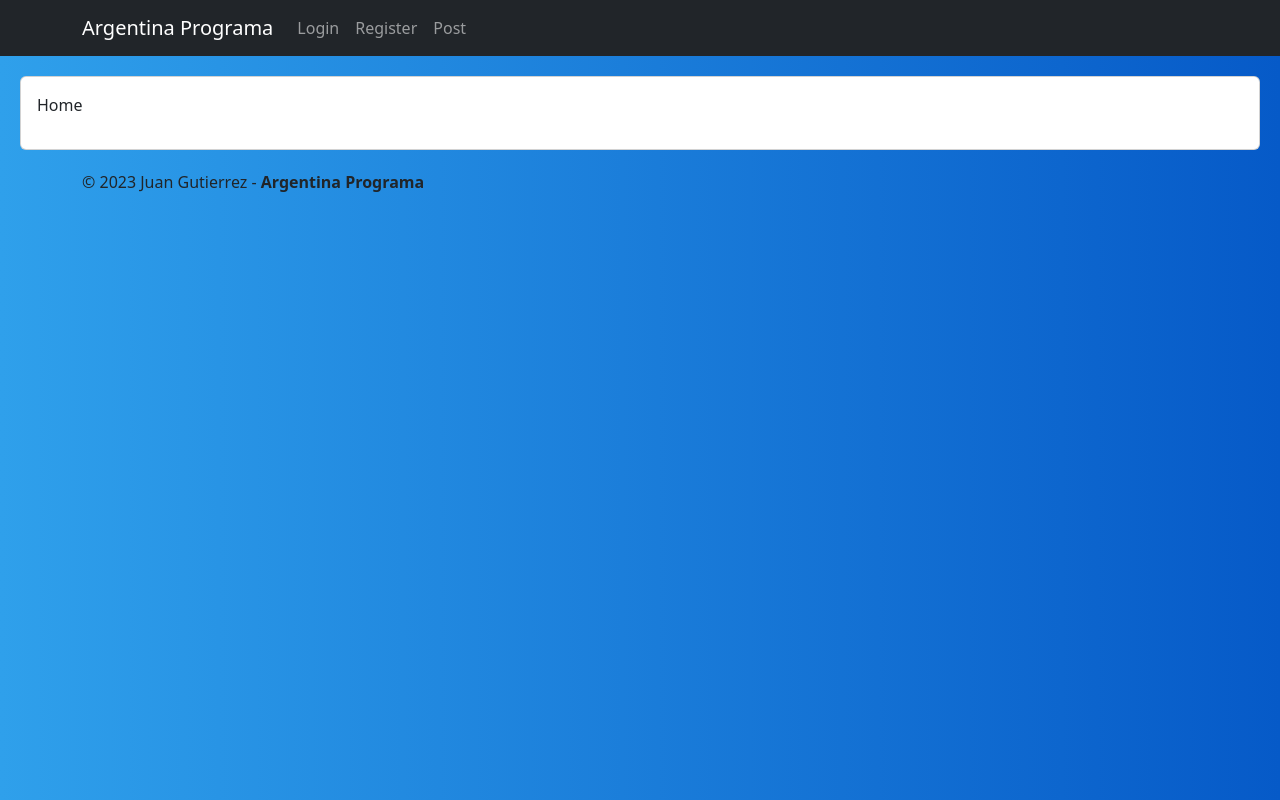
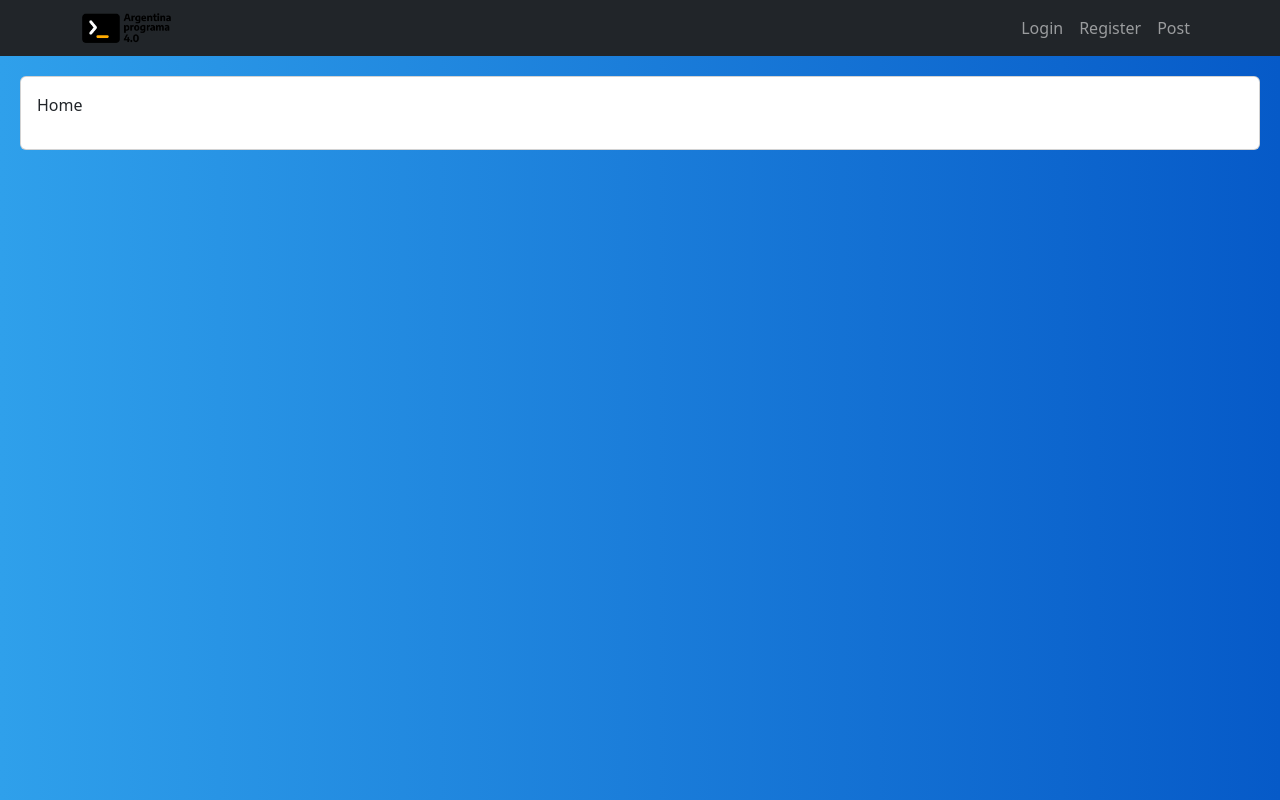
Before and after one commit to JuanGutierrez95/comision-M-04-Juan-Gutierrez, a React (Vite) app in the folder client/: page / in a window 1280 px wide. Built offline with nearby package versions, Linux system fonts and the light colour scheme.

Commit message:
Se agregó NavBar y eliminó Footer

```diff
--- a/client/src/layout/Layout.jsx
+++ b/client/src/layout/Layout.jsx
@@ -1,16 +1,14 @@
 import React from "react";
 import { Card } from "react-bootstrap";
-import NavbarComponent from "../components/NavbarComponent";
-import Footer from "../components/Footer";
+import NavBar from "../components/NavBar";
 
 const Layout = ({ children }) => {
   return (
     <>
-      <NavbarComponent />
+      <NavBar />
       <div style={{ padding: 20, color: "red" }}>
         <Card>{children}</Card>
       </div>
-      <Footer />
     </>
   );
 };
```
